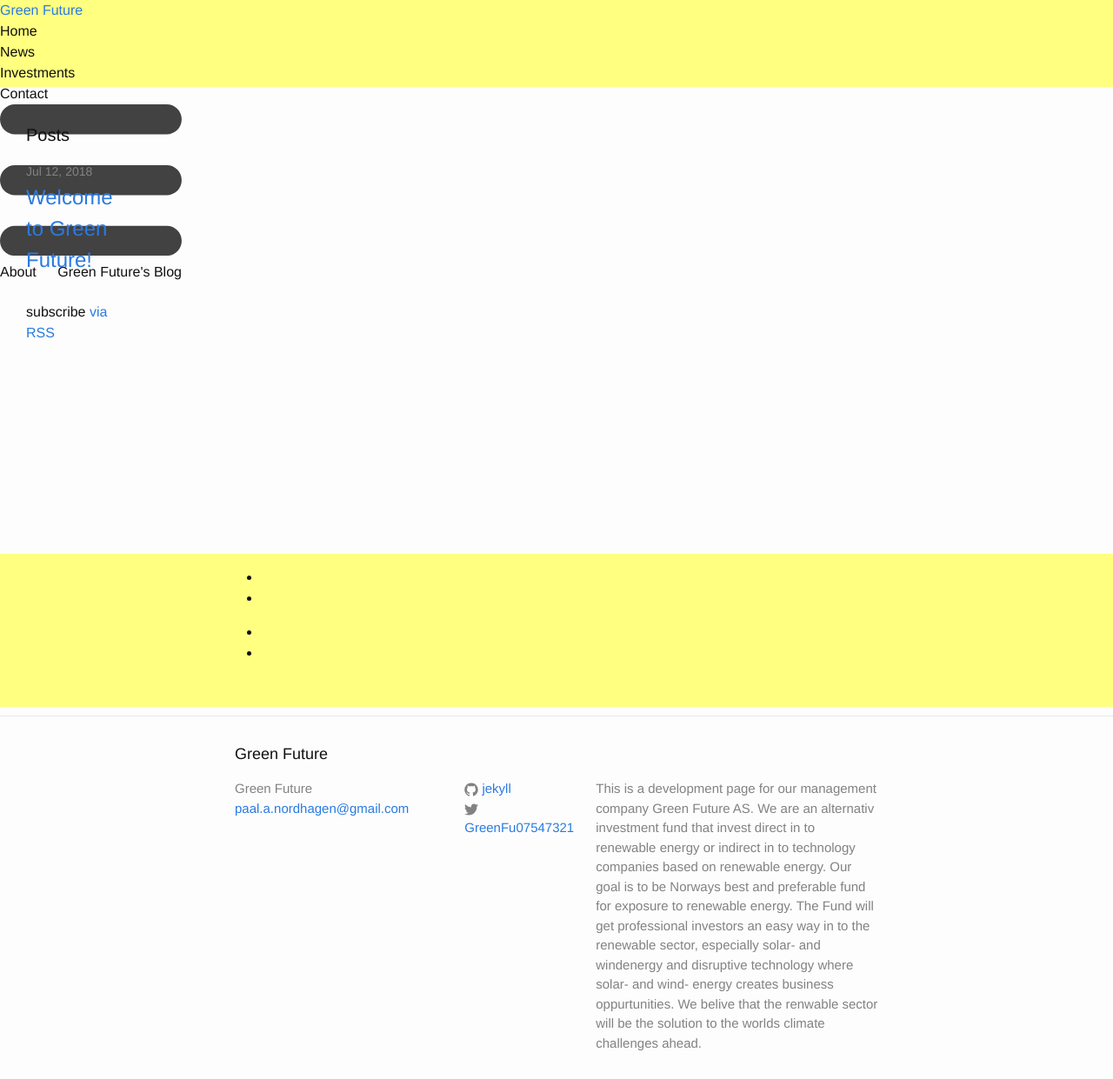
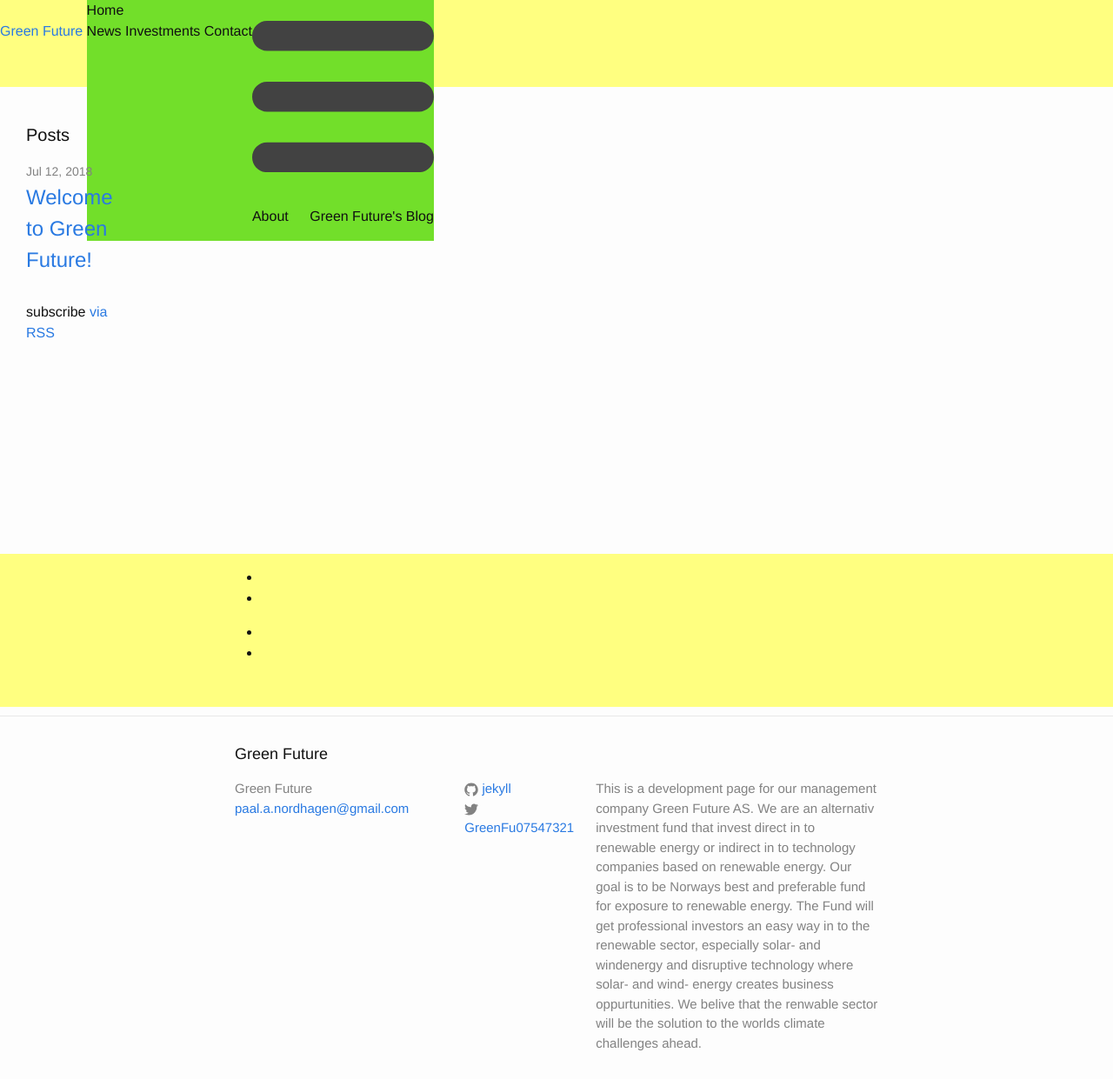
Before and after one commit to Paal-August/Paal-August.github.io, a Jekyll site: the page built from index.html, in a window 1280 px wide. Shown: the whole page at 87% size. Built offline with Jekyll 4.4.1, drawn with Linux system fonts in a browser that asks for light colours.

Commit message:
Update _layout.scss

```diff
--- a/_sass/_layout.scss
+++ b/_sass/_layout.scss
@@ -38,20 +38,20 @@
     }
 }
 
-/*.site-menu{
+.site-menu{
   //grid-area: 1 / 2 / 2/6;
   background-color:#72DF2A;
   display:inline-block;
 
-}*/
+}
 
 .site-nav {
 
-    /*float: right;
+    float: right;
     line-height: 56px;
    // grid-area: 3 / 7 / 4/8;
     ackground-color:#72DF2A;
-     display:inline-block;*/
+    display:inline-block;
     .menu-icon {
     lign-content:end;
     }
```
